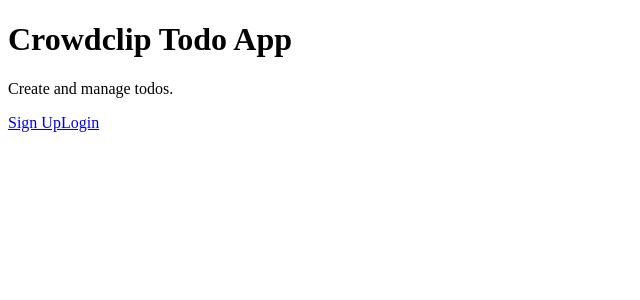
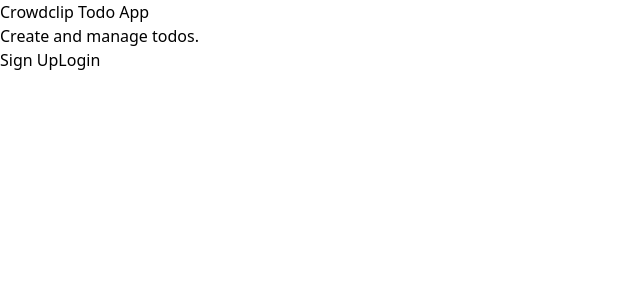
Before and after one commit to umutahmet/crowdclip-todo-app, a React (Create React App) app in the folder client/: page / in a window 1280 px wide. Shown: the top 300 px of the page, without its empty margins (0-640 px from the left). Built offline with nearby package versions, Linux system fonts and the light colour scheme; no server answers.

Commit message:
added tailwind to project

```diff
--- /dev/null
+++ b/client/craco.config.js
@@ -0,0 +1,10 @@
+module.exports = {
+  style: {
+    postcss: {
+      plugins: [
+        require('tailwindcss'),
+        require('autoprefixer'),
+      ],
+    },
+  },
+}
--- a/client/src/App.css
+++ b/client/src/App.css
@@ -0,0 +1,3 @@
+@tailwind base;
+@tailwind components;
+@tailwind utilities;
--- /dev/null
+++ b/client/tailwind.config.js
@@ -0,0 +1,11 @@
+module.exports = {
+  purge: ['./src/**/*.{js,jsx,ts,tsx}', './public/index.html'],
+  darkMode: false, // or 'media' or 'class'
+  theme: {
+    extend: {},
+  },
+  variants: {
+    extend: {},
+  },
+  plugins: [],
+}
```
Also changed, not shown: client/package.json (+10 -5 lines).
